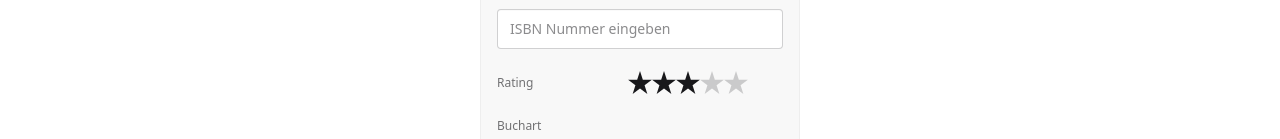
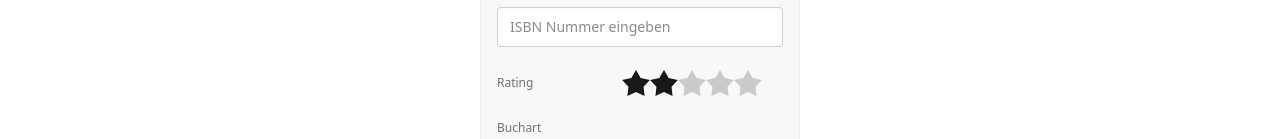
Before and after one commit to JuliusM123/web-Anwendung, an Angular app: page /anlegen in a window 1280 px wide. Shown: the part 301-440 px from the top of the page. Built offline with nearby package versions, Linux system fonts and the light colour scheme.

Commit message:
fix: Rating in Anlegen fix

```diff
--- a/src/app/anlegen/anlegen.component.html
+++ b/src/app/anlegen/anlegen.component.html
@@ -18,16 +18,44 @@
     <div class="flex items-center my-4">
       <label class="label mr-4 min-w-[80px]" for="rating">Rating</label>
       <div class="flex justify-center flex-1">
-        <div class="rating" id="rating">
-          <div class="mask mask-star" aria-label="1 star"></div>
-          <div class="mask mask-star" aria-label="2 star"></div>
-          <div
-            class="mask mask-star"
+        <div class="rating rating-lg" id="rating">
+          <input
+            type="radio"
+            name="rating-10"
+            class="rating-hidden"
+            aria-label="clear"
+          />
+          <input
+            type="radio"
+            name="rating-10"
+            class="mask mask-star-2"
+            aria-label="1 star"
+          />
+          <input
+            type="radio"
+            name="rating-10"
+            class="mask mask-star-2"
+            aria-label="2 star"
+            checked="checked"
+          />
+          <input
+            type="radio"
+            name="rating-10"
+            class="mask mask-star-2"
             aria-label="3 star"
-            aria-current="true"
-          ></div>
-          <div class="mask mask-star" aria-label="4 star"></div>
-          <div class="mask mask-star" aria-label="5 star"></div>
+          />
+          <input
+            type="radio"
+            name="rating-10"
+            class="mask mask-star-2"
+            aria-label="4 star"
+          />
+          <input
+            type="radio"
+            name="rating-10"
+            class="mask mask-star-2"
+            aria-label="5 star"
+          />
         </div>
       </div>
     </div>
```
